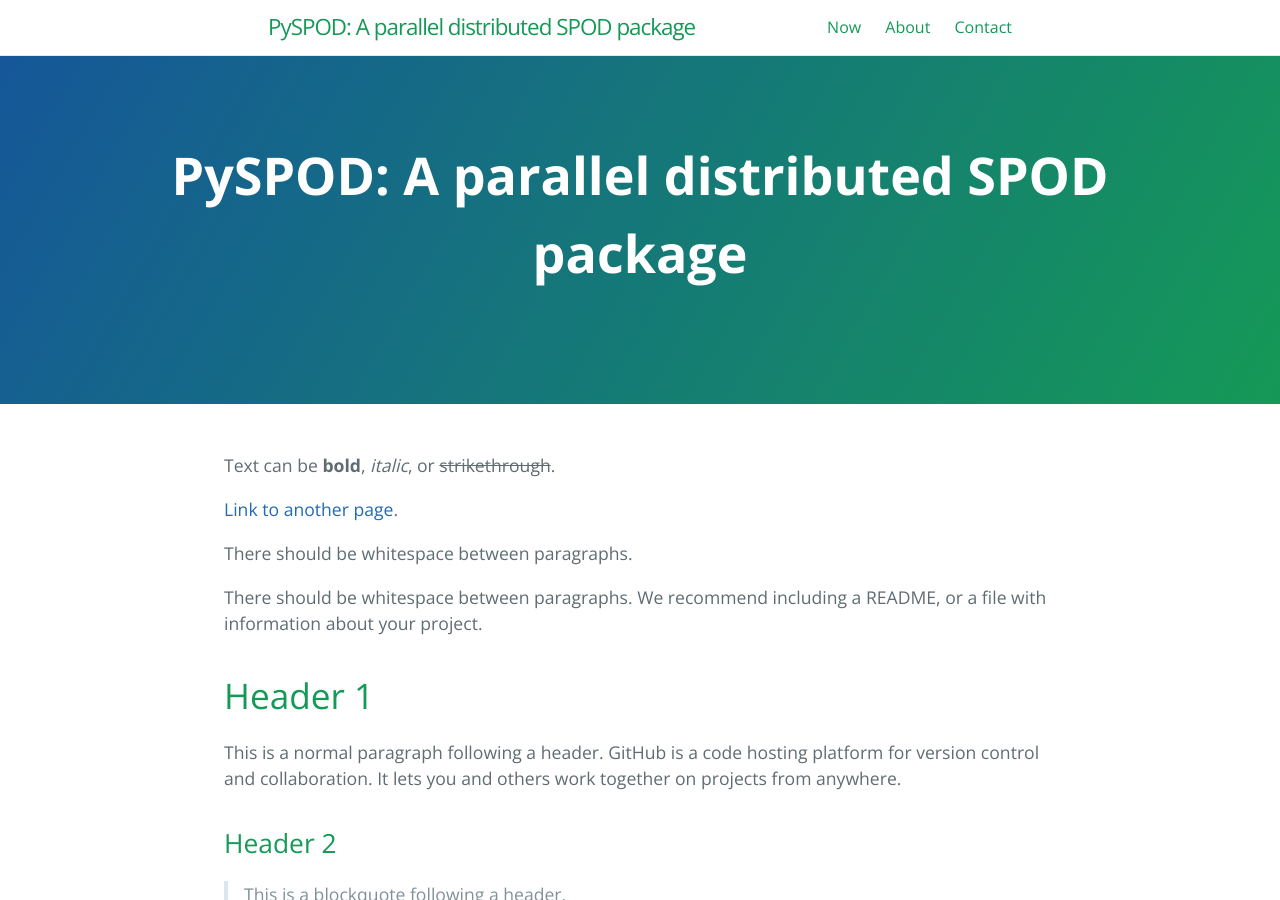
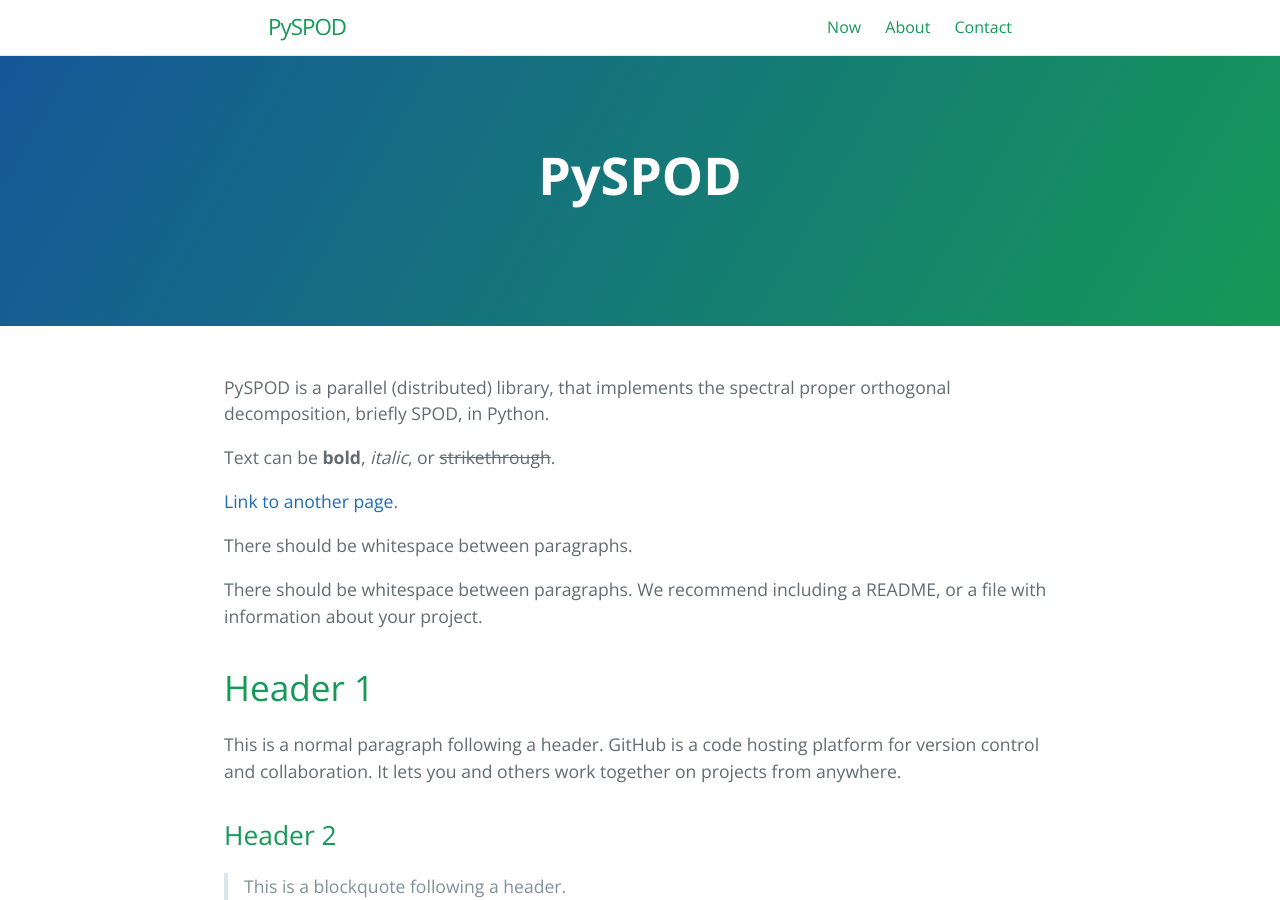
Before and after one commit to MathEXLab/PySPOD, a Jekyll site: the page built from index.md, in a window 1280 px wide and 900 px high. Built offline with Jekyll 4.4.1, drawn with Linux system fonts in a browser that asks for light colours.

Commit message:
added layout

```diff
--- a/_config.yml
+++ b/_config.yml
@@ -1,5 +1,5 @@
 # Site settings
-title: "PySPOD: A parallel distributed SPOD package"
+title: "PySPOD"
 title-icon:
 description: "PySPOD: A parallel distributed SPOD package"
 keywords: "modal decomposition, dynamical system, computational physics"
--- a/index.md
+++ b/index.md
@@ -1,6 +1,8 @@
 ---
 layout: default
 ---
+
+PySPOD is a parallel (distributed) library, that implements the spectral proper orthogonal decomposition, briefly SPOD, in Python.
 
 Text can be **bold**, _italic_, or ~~strikethrough~~.
 
```
